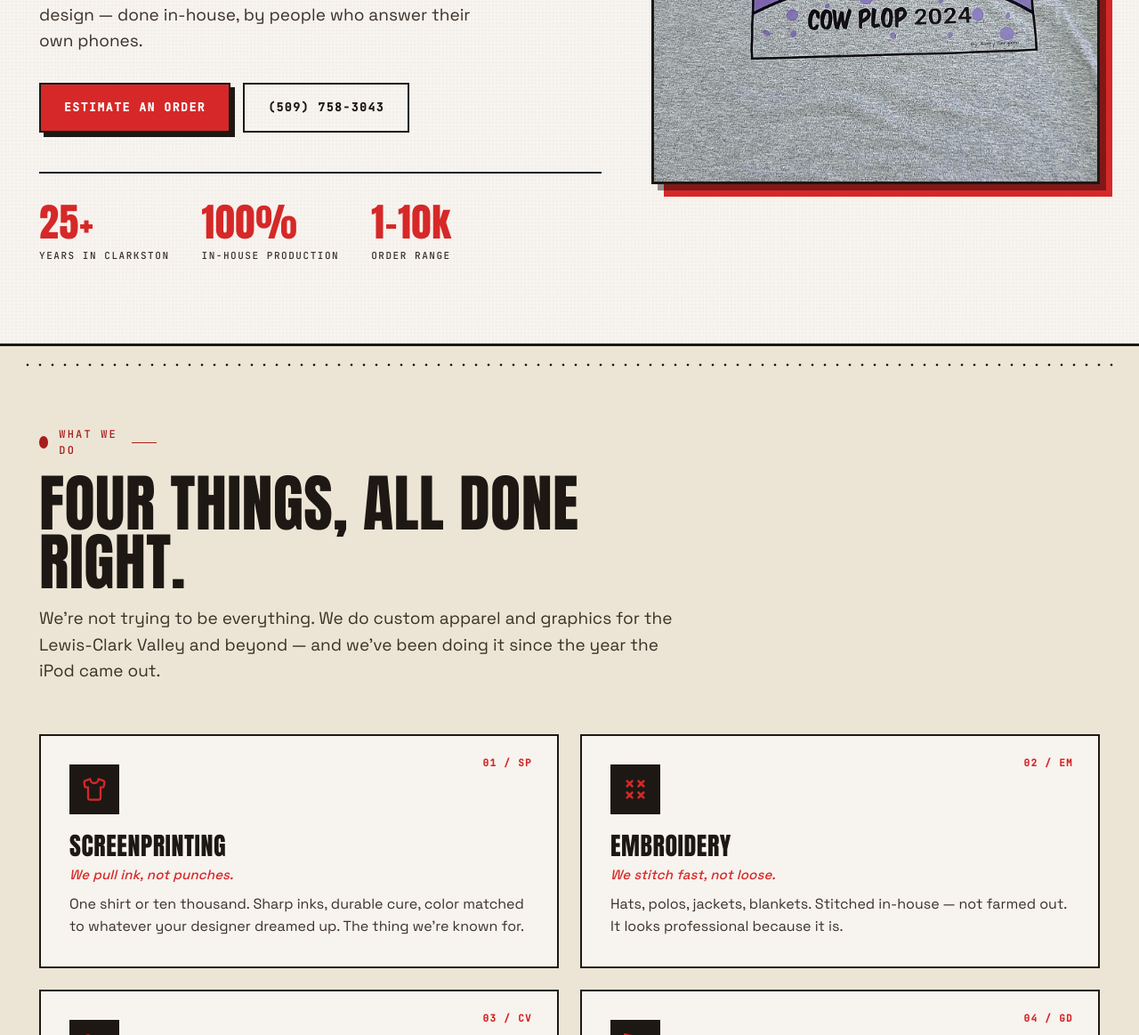
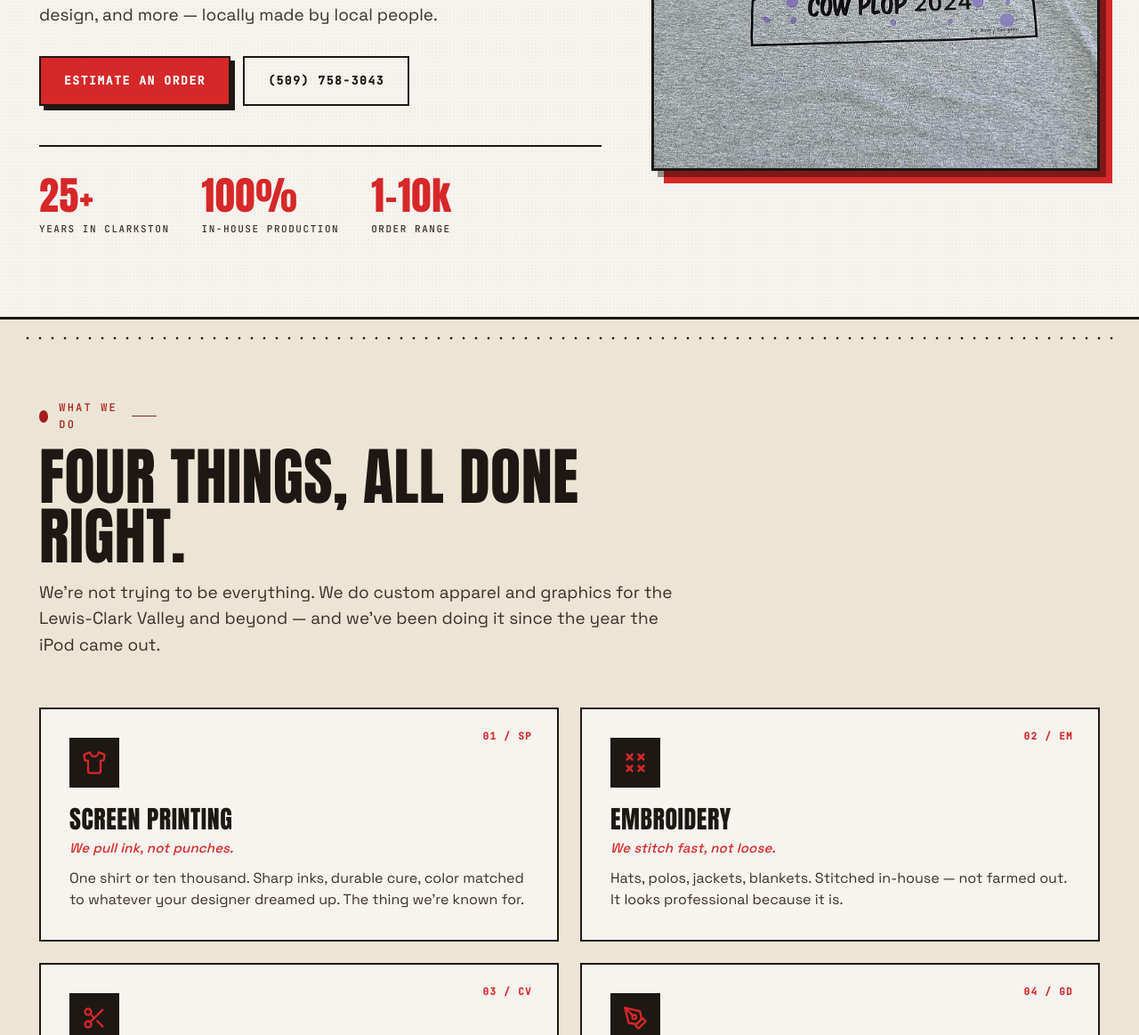
Before and after one commit to bdkolstad1316/North-West-Design, a website: page index.html in a window 1280 px wide. Shown: the part 652-1815 px from the top of the page at 89% size. Drawn offline with Linux system fonts and the light colour scheme.

Commit message:
Screen Printing Updates

```diff
--- a/index.html
+++ b/index.html
@@ -3,8 +3,8 @@
 <head>
 <meta charset="UTF-8" />
 <meta name="viewport" content="width=device-width, initial-scale=1.0" />
-<title>North West Design — Custom Screenprinting & Embroidery in Clarkston, WA</title>
-<meta name="description" content="Locally-owned custom apparel shop in Clarkston, WA since 2001. Screenprinting, embroidery, vinyl decals, and graphic design — done in-house. Call (509) 758-3043." />
+<title>North West Design — Custom Screen Printing & Embroidery in Clarkston, WA</title>
+<meta name="description" content="Locally-owned custom apparel shop in Clarkston, WA since 2001. Screen printing, embroidery, vinyl decals, and graphic design — done in-house. Call (509) 758-3043." />
 <meta name="theme-color" content="#d62828" />
 <link rel="canonical" href="https://north-west-design-production.up.railway.app/" />
 
@@ -20,7 +20,7 @@
 <meta property="og:locale" content="en_US" />
 <meta property="og:url" content="https://north-west-design-production.up.railway.app/" />
 <meta property="og:title" content="North West Design — Custom Apparel, Done Right." />
-<meta property="og:description" content="Locally-owned custom apparel shop in Clarkston, WA since 2001. Screenprinting, embroidery, vinyl, and graphic design — done in-house. (509) 758-3043." />
+<meta property="og:description" content="Locally-owned custom apparel shop in Clarkston, WA since 2001. Screen printing, embroidery, vinyl, and graphic design — done in-house. (509) 758-3043." />
 <meta property="og:image" content="https://north-west-design-production.up.railway.app/images/og-image.png" />
 <meta property="og:image:width" content="1200" />
 <meta property="og:image:height" content="630" />
@@ -29,7 +29,7 @@
 <!-- Twitter / X Card -->
 <meta name="twitter:card" content="summary_large_image" />
 <meta name="twitter:title" content="North West Design — Custom Apparel, Done Right." />
-<meta name="twitter:description" content="Locally-owned custom apparel shop in Clarkston, WA since 2001. Screenprinting, embroidery, vinyl, and graphic design — done in-house." />
+<meta name="twitter:description" content="Locally-owned custom apparel shop in Clarkston, WA since 2001. Screen printing, embroidery, vinyl, and graphic design — done in-house." />
 <meta name="twitter:image" content="https://north-west-design-production.up.railway.app/images/og-image.png" />
 <meta name="twitter:image:alt" content="North West Design — Custom apparel, done right. Established 2001, Clarkston, WA." />
 
@@ -1074,7 +1074,7 @@ body.lb-open { overflow: hidden; }
         <span class="rust">done&nbsp;right.</span>
       </h1>
       <p class="hero-sub">
-        Custom screenprinting, embroidery, vinyl, and graphic design — done in-house, by people who answer their own phones.
+        Custom screen printing, embroidery, vinyl, graphic design, and more — locally made by local people.
       </p>
       <div class="hero-cta">
         <a href="#estimator" class="btn btn-primary">Estimate an Order</a>
@@ -1111,7 +1111,7 @@ body.lb-open { overflow: hidden; }
         <div class="service-icon">
           <svg width="28" height="28" viewBox="0 0 24 24" fill="none" stroke="currentColor" stroke-width="2" stroke-linecap="round" stroke-linejoin="round"><path d="M20.38 3.46 16 2a4 4 0 0 1-8 0L3.62 3.46a2 2 0 0 0-1.34 2.23l.58 3.47a1 1 0 0 0 .99.84H6v10c0 1.1.9 2 2 2h8a2 2 0 0 0 2-2V10h2.15a1 1 0 0 0 .99-.84l.58-3.47a2 2 0 0 0-1.34-2.23z"/></svg>
         </div>
-        <h3>Screenprinting</h3>
+        <h3>Screen Printing</h3>
         <p class="card-tag">We pull ink, not punches.</p>
         <p>One shirt or ten thousand. Sharp inks, durable cure, color matched to whatever your designer dreamed up. The thing we're known for.</p>
       </article>
@@ -1223,7 +1223,7 @@ body.lb-open { overflow: hidden; }
       <a class="gallery-item fade-up" href="images/sp-02.jpg" target="_blank" rel="noopener"><img src="images/sp-02.jpg" alt="Custom screenprinted apparel" loading="lazy" /></a>
       <a class="gallery-item fade-up" href="images/sp-01.jpg" target="_blank" rel="noopener"><img src="images/sp-01.jpg" alt="Echo Zone screenprinted shirts" loading="lazy" /></a>
       <a class="gallery-item fade-up" href="images/em-01.jpg" target="_blank" rel="noopener"><img src="images/em-01.jpg" alt="Embroidered apparel sample" loading="lazy" /></a>
-      <a class="gallery-item fade-up" href="images/sp-03.jpg" target="_blank" rel="noopener"><img src="images/sp-03.jpg" alt="Custom screenprinting work" loading="lazy" /></a>
+      <a class="gallery-item fade-up" href="images/sp-03.jpg" target="_blank" rel="noopener"><img src="images/sp-03.jpg" alt="Custom screen printing work" loading="lazy" /></a>
       <a class="gallery-item fade-up" href="images/em-02.jpg" target="_blank" rel="noopener"><img src="images/em-02.jpg" alt="Embroidered jacket sample" loading="lazy" /></a>
       <a class="gallery-item fade-up" href="images/sp-04.jpg" target="_blank" rel="noopener"><img src="images/sp-04.jpg" alt="Screenprinted shirt order" loading="lazy" /></a>
       <a class="gallery-item fade-up" href="images/em-03.jpg" target="_blank" rel="noopener"><img src="images/em-03.jpg" alt="Embroidered hat sample" loading="lazy" /></a>
```
